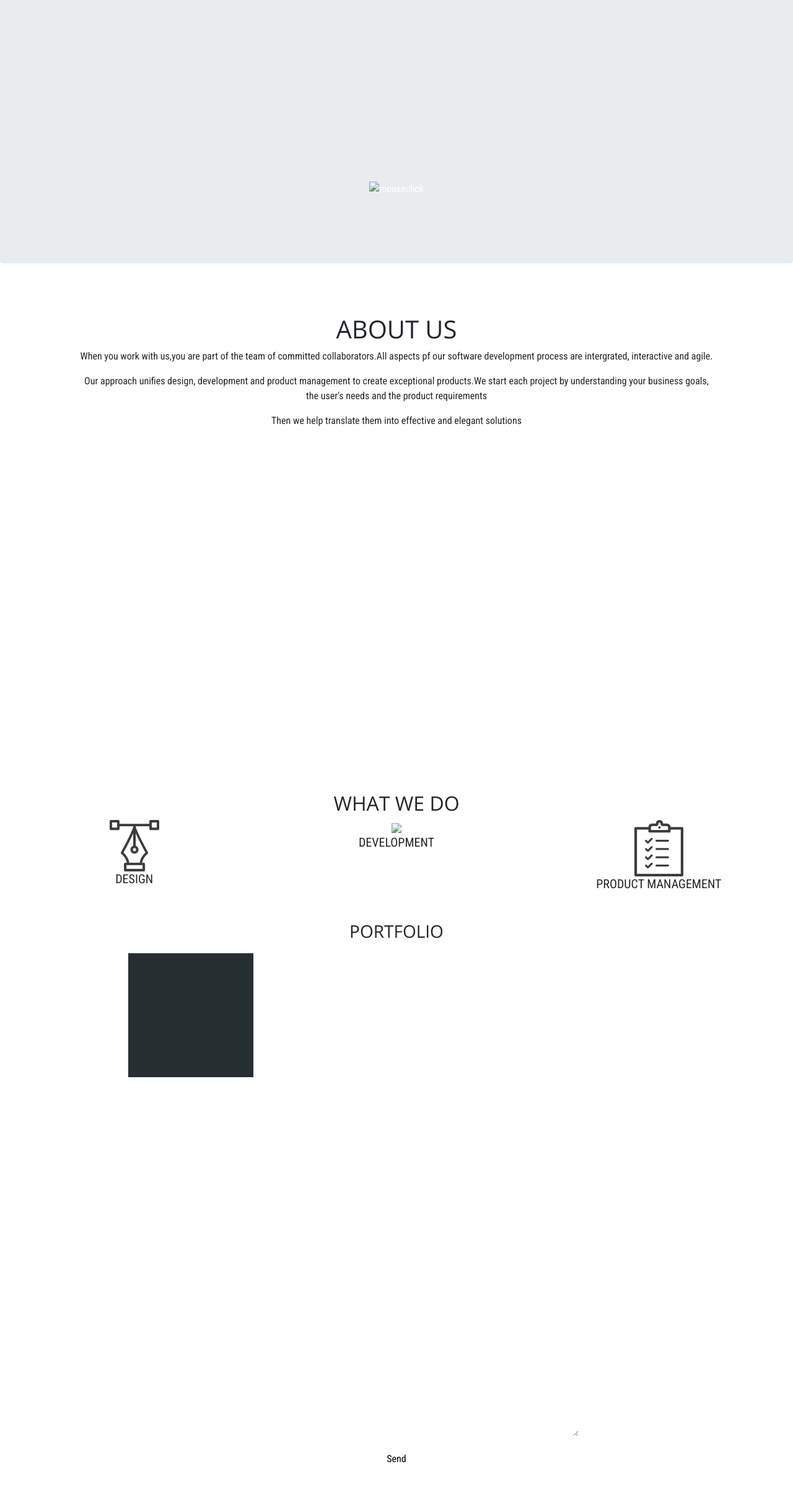
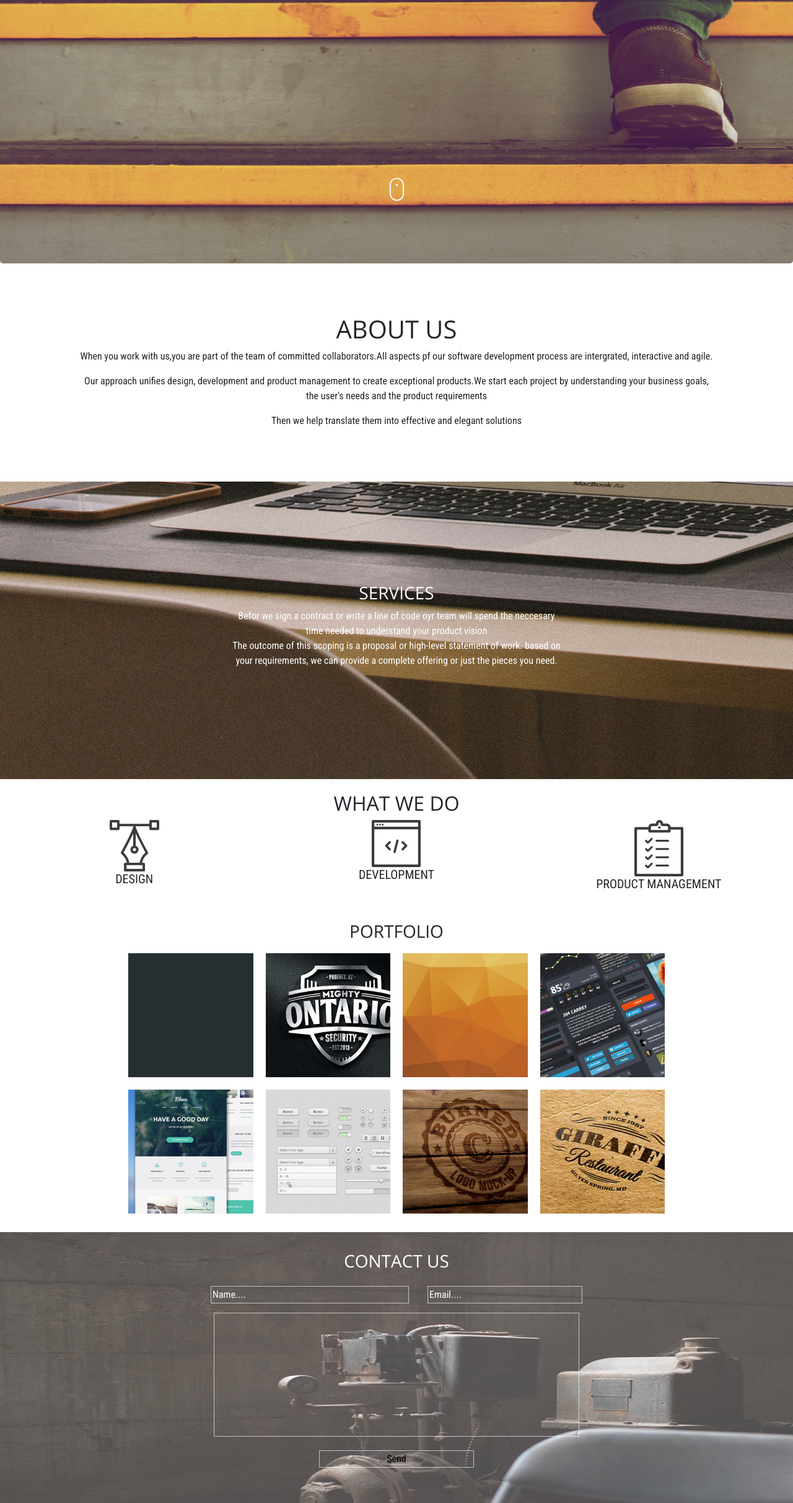
Before and after one commit to NjugunaMitchel/Delani_Studio, a plain HTML site: page index.html in a window 1280 px wide. Shown: the part 375-2800 px from the top of the page at 62% size. Drawn offline with nearby package versions, Linux system fonts and the light colour scheme; the site is published under a folder, as on GitHub Pages, so addresses that start at the root find nothing; a script that the page names is missing.

Commit message:
path correction

```diff
--- a/app.js
+++ b/app.js
@@ -27,11 +27,7 @@ $('#management').click( ()=>{
 })
 
 $('.work4').hover(
-
-    () =>{
-        $('.hover').show()
-    } ,
-
-
-
+    $('#nam').toggleClass(
+        $('.nam').show()
+    )
 )
--- a/index.html
+++ b/index.html
@@ -17,7 +17,7 @@
                 <img src="assets/logo/logo.png" alt="delanilogo" id="logo">
                 <h1>WELCOME <br> TO DELANI STUDIO</h1>
                 <P>Amazing people are making amazing things in a fun environment</P>
-                <img src="/assets/mouse_click.png" alt="mouseclick" id="mouseClick">
+                <img src="assets/mouse_click.png" alt="mouseclick" id="mouseClick">
             </div>
         </div>
         <div class="about">
@@ -58,7 +58,7 @@
                 </div>
                 <div id="development" class="col-md-4">
                     <div class="icon">
-                        <img src="/assets/services_icons/dev_icon.png" id="developmentImage">
+                        <img src="assets/services_icons/dev_icon.png" id="developmentImage">
                     </div>
                     <h5>DEVELOPMENT</h5>
                     <div class="content" id="developmentDescription">
@@ -143,9 +143,9 @@
 
         <div class="social">
             <img src="assets/social_icons/twitter.png">
-            <img src="/assets/social_icons/dribble.png">
+            <img src="assets/social_icons/dribble.png">
             <img src="assets/social_icons/facebook.png">
-            <img src="/assets/social_icons/g_plus.png">
+            <img src="assets/social_icons/g_plus.png">
             <img src="assets/social_icons/skype.png">
             <img src="assets/social_icons/stumble_upon.png">
             <img src="assets/social_icons/behance.png">
--- a/style.css
+++ b/style.css
@@ -9,7 +9,7 @@ body{
 .jumbotron{
     display: flex;
     flex-direction: column;
-    background-image:url('/assets/backgrounds/h_img.jpg') ;
+    background-image:url('assets/backgrounds/h_img.jpg') ;
     background-size: cover;
     background-repeat: no-repeat;
     background-position: center;
@@ -48,7 +48,7 @@ h1, h2, h3, h4{
 .services{
     display: flex;
     flex-direction: column;
-    background-image: url('/assets/backgrounds/s_image.jpg');
+    background-image: url('assets/backgrounds/s_image.jpg');
     background-size: cover;
     height:60vh;
 }
@@ -97,34 +97,34 @@ h1, h2, h3, h4{
 }
 
 .work3{
-    background-image: url('/assets/portfolio/work3.jpg');
+    background-image: url('assets/portfolio/work3.jpg');
 
 }
 
 .work2{
-    background-image: url('/assets/portfolio/work2.jpg');
+    background-image: url('assets/portfolio/work2.jpg');
 
 }
 
 .work1{
-    background-image:url('/assets/portfolio/work1.jpg');
+    background-image:url('assets/portfolio/work1.jpg');
 }
 
 .work5{
-    background-image: url('/assets/portfolio/work5.jpg');
+    background-image: url('assets/portfolio/work5.jpg');
 }
 
 .work6{
-    background-image: url('/assets/portfolio/work6.jpg');
+    background-image: url('assets/portfolio/work6.jpg');
 
 }
 
 .work7{
-    background-image: url('/assets/portfolio/work7.jpg');
+    background-image: url('assets/portfolio/work7.jpg');
 }
 
 .work8{
-    background-image: url('/assets/portfolio/work8.jpg');
+    background-image: url('assets/portfolio/work8.jpg');
 }
 
 .hover{
@@ -154,7 +154,7 @@ h1, h2, h3, h4{
 form{
     display:flex;
     flex-direction: row;
-    background-image: url('/assets/backgrounds/c_image.jpg');
+    background-image: url('assets/backgrounds/c_image.jpg');
     background-size: cover;
     height:70vh;
     text-align: center;
```
